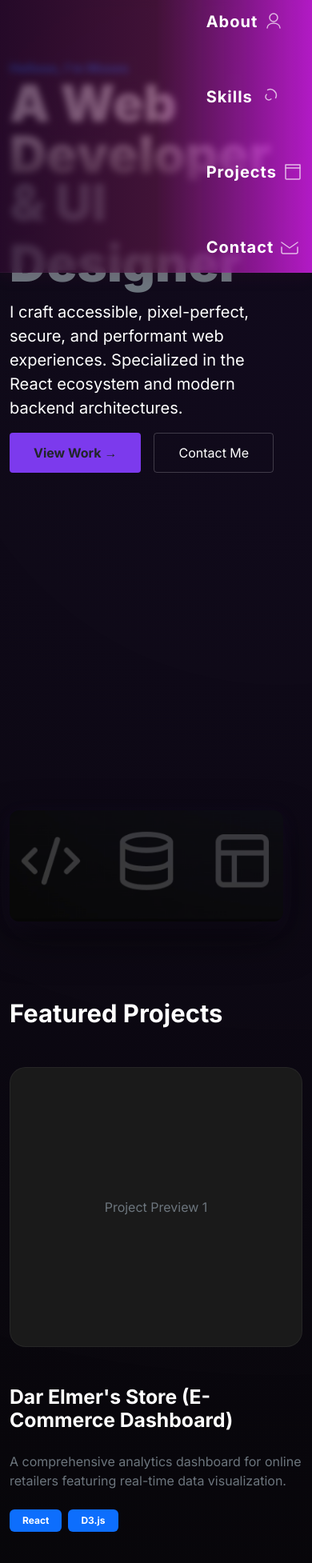
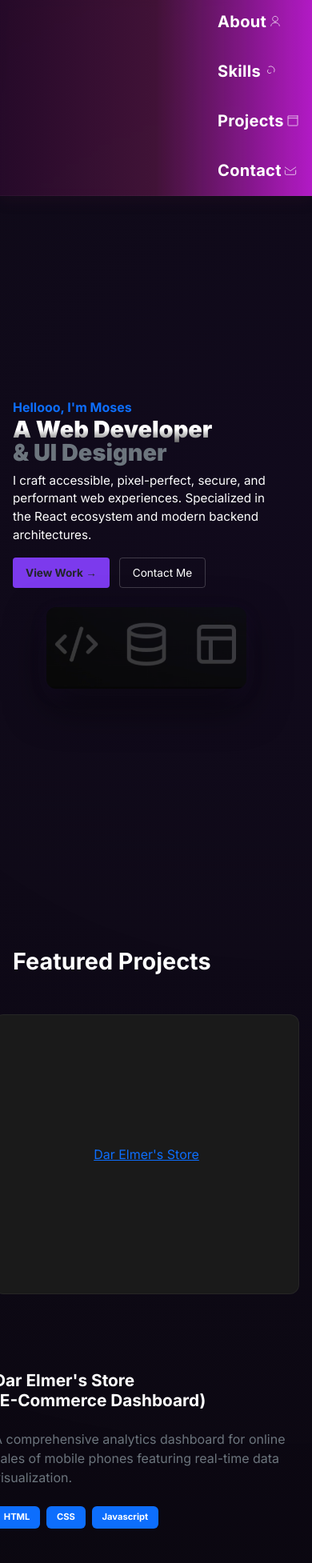
Before and after one commit to MoiscoD/My-Portfolio, a React (Vite) app: page / in a window 390 px wide. Shown: the top 1954 px of the page at 80% size. Built offline with nearby package versions, Linux system fonts and the light colour scheme.

Commit message:
third ccommit

```diff
--- a/src/App.css
+++ b/src/App.css
@@ -116,3 +116,237 @@ body {
   box-shadow: 0 20px 50px rgba(5, 5, 5, 0.6), 0 6px 24px rgba(124, 58, 237, 0.08);
   object-fit: cover;
 }
+
+/* ===== RESPONSIVE MEDIA QUERIES ===== */
+
+/* Tablets and small devices (768px and below) */
+@media (max-width: 768px) {
+  body {
+    margin-top: 5vh;
+  }
+
+  /* Navbar adjustments */
+  .navbar {
+    padding: 1rem 0;
+  }
+
+  .nav-link {
+    font-size: 0.7rem;
+    letter-spacing: 0.5px;
+  }
+
+  .nav-icon {
+    width: 1.2rem;
+    height: 1.2rem;
+    margin-left: 0.3rem;
+  }
+
+  /* Hero section typography */
+  .hero-title-top,
+  .hero-title-bottom {
+    font-size: calc(1.5rem + 3vw);
+  }
+
+  .hero-title-bottom {
+    margin-top: -5px;
+  }
+
+  /* Hero text content */
+  .hero-image {
+    margin-top: 2rem;
+    max-width: 280px;
+    display: block;
+    margin-left: auto;
+    margin-right: auto;
+  }
+
+  /* Cards */
+  .custom-card {
+    padding: 20px;
+    border-radius: 15px;
+  }
+
+  .skill-badge {
+    padding: 6px 12px;
+    font-size: 0.75rem;
+  }
+
+  /* Buttons */
+  .btn-work,
+  .btn-contact {
+    padding: 10px 20px;
+    font-size: 0.9rem;
+  }
+}
+
+/* Mobile devices (576px and below) */
+@media (max-width: 576px) {
+  body {
+    margin-top: 0;
+  }
+
+  /* Navbar for mobile */
+  .navbar {
+    padding: 0.5rem 0;
+    position: relative;
+  }
+
+  .navbar .container {
+    padding: 0 1rem;
+  }
+
+  .navbar-nav {
+    gap: 1rem !important;
+    margin-right: 0 !important;
+    flex-wrap: wrap;
+    justify-content: center;
+  }
+
+  .nav-link {
+    font-size: 0.65rem;
+    letter-spacing: 0.3px;
+  }
+
+  .nav-icon {
+    width: 1rem;
+    height: 1rem;
+    margin-left: 0.2rem;
+  }
+
+  /* Hero section */
+  .hero-title-top,
+  .hero-title-bottom {
+    font-size: calc(1.2rem + 2.5vw);
+    line-height: 1.1;
+  }
+
+  .hero-title-bottom {
+    margin-top: -3px;
+  }
+
+  /* Hero description text */
+  section.container > .row > .col-lg-6 p.lead {
+    font-size: 0.95rem;
+  }
+
+  /* Hero image mobile */
+  .hero-image {
+    margin-top: 1.5rem;
+    max-width: 100%;
+    max-width: 250px;
+    height: auto;
+  }
+
+  /* Buttons */
+  .btn-work,
+  .btn-contact {
+    padding: 8px 16px;
+    font-size: 0.85rem;
+    border-radius: 4px;
+  }
+
+  .d-flex.gap-3 {
+    gap: 0.75rem !important;
+    flex-wrap: wrap;
+  }
+
+  /* Cards */
+  .custom-card {
+    padding: 15px;
+    border-radius: 12px;
+    margin-bottom: 1.5rem;
+  }
+
+  .skill-badge {
+    padding: 5px 10px;
+    font-size: 0.7rem;
+    border-radius: 6px;
+  }
+
+  /* Section titles */
+  h2.display-5 {
+    font-size: 1.8rem;
+  }
+
+  h3.h2 {
+    font-size: 1.3rem;
+  }
+
+  /* Project section adjustments */
+  .row.g-5 {
+    gap: 1.5rem !important;
+  }
+
+  .col-lg-7,
+  .col-lg-5 {
+    padding-left: 0 !important;
+  }
+
+  .ps-lg-5 {
+    padding-left: 0 !important;
+  }
+
+  .custom-card[style*="height: '350px'"] {
+    height: 250px !important;
+  }
+
+  /* Badge adjustments */
+  .badge {
+    padding: 0.5rem 0.8rem !important;
+    font-size: 0.7rem;
+    margin-bottom: 0.5rem;
+  }
+
+  /* Container padding */
+  .container {
+    padding-left: 1rem;
+    padding-right: 1rem;
+  }
+
+  /* Section padding */
+  section.container {
+    padding-top: 1.5rem;
+    padding-bottom: 1.5rem;
+  }
+}
+
+/* Extra small devices (360px and below) */
+@media (max-width: 360px) {
+  .hero-title-top,
+  .hero-title-bottom {
+    font-size: calc(1rem + 2vw);
+  }
+
+  .hero-image {
+    max-width: 90%;
+  }
+
+  .nav-link {
+    font-size: 0.6rem;
+  }
+
+  h2.display-5 {
+    font-size: 1.5rem;
+  }
+
+  h3.h2 {
+    font-size: 1.1rem;
+  }
+
+  .btn-work,
+  .btn-contact {
+    padding: 6px 12px;
+    font-size: 0.75rem;
+  }
+}
+
+/* Large screens (1024px and above) - optimization */
+@media (min-width: 1024px) {
+  .hero-image {
+    margin-top: 50vh;
+  }
+
+  .nav-link {
+    font-size: 0.8rem;
+  }
+}
--- a/src/App.jsx
+++ b/src/App.jsx
@@ -3,7 +3,8 @@ import 'bootstrap/dist/css/bootstrap.min.css';
 import './App.css';
 import Hero from './Components/Hero';
 import Project from './Components/Project';
-
+import Skill from './Components/Skill';
+import Contact from './Components/Contact';
 
 function App() {
   return (
@@ -44,6 +45,9 @@ function App() {
 
 <Hero/>
 <Project/>
+<Skill/>
+<Contact/>
+
 
 
 
--- a/src/Components/Project.jsx
+++ b/src/Components/Project.jsx
@@ -12,19 +12,22 @@ const Project = () => {
           <div className="col-lg-7">
             <div className="custom-card p-0 overflow-hidden" style={{height: '350px', backgroundColor: '#1a1a1a'}}>
                <div className="w-100 h-100 d-flex align-items-center justify-content-center text-secondary">
-                  Project Preview 1
+                <a href="">  Dar Elmer's Store </a>
+
                </div>
             </div>
           </div>
 
           <div className="col-lg-5 ps-lg-5">
-            <h3 className="fw-bold h2">Dar Elmer's Store (E-Commerce Dashboard)</h3>
+            <h3 className="fw-bold h2">Dar Elmer's Store
+              <p>(E-Commerce Dashboard)</p></h3>
             <p className="text-secondary my-4">
-              A comprehensive analytics dashboard for online retailers featuring real-time data visualization.
+              A comprehensive analytics dashboard for online sales of mobile phones featuring real-time data visualization.
             </p>
             <div className="d-flex gap-2">
-              <span className="badge bg-primary px-3 py-2">React</span>
-              <span className="badge bg-primary px-3 py-2">D3.js</span>
+              <span className="badge bg-primary px-3 py-2">HTML</span>
+              <span className="badge bg-primary px-3 py-2">CSS</span>
+              <span className="badge bg-primary px-3 py-2">Javascript</span>
             </div>
           </div>
 
@@ -34,18 +37,19 @@ const Project = () => {
           <div className="col-lg-7">
             <div className="custom-card p-0 overflow-hidden" style={{height: '350px', backgroundColor: '#1a1a1a'}}>
                <div className="w-100 h-100 d-flex align-items-center justify-content-center text-secondary">
-                  Project Preview 1
+                  Todo List
                </div>
             </div>
           </div>
           <div className="col-lg-5 ps-lg-5">
             <h3 className="fw-bold h2">To-do List Web App</h3>
             <p className="text-secondary my-4">
-              A comprehensive analytics dashboard for online retailers featuring real-time data visualization.
+               Digital productivity tools designed to organize, prioritize, and track daily tasks and long-term goals to enhance efficiency and reduce mental load.
             </p>
             <div className="d-flex gap-2">
-              <span className="badge bg-primary px-3 py-2">React</span>
-              <span className="badge bg-primary px-3 py-2">D3.js</span>
+              <span className="badge bg-primary px-3 py-2">HMTL</span>
+              <span className="badge bg-primary px-3 py-2">cSS</span>
+              <span className="badge bg-primary px-3 py-2">Javascript</span>
             </div>
           </div>
         </div>
@@ -61,11 +65,13 @@ const Project = () => {
           <div className="col-lg-5 ps-lg-5">
             <h3 className="fw-bold h2">Currency Converter</h3>
             <p className="text-secondary my-4">
-              A comprehensive analytics dashboard for online retailers featuring real-time data visualization.
+               software tool, website, or application designed to instantly convert the value of one currency into another based on current, real-time, or historical exchange rates.
             </p>
             <div className="d-flex gap-2">
+              <span className="badge bg-primary px-3 py-2">HTML</span>
+              <span className="badge bg-primary px-3 py-2">CSS</span>
+              <span className="badge bg-primary px-3 py-2">Javascript</span>
               <span className="badge bg-primary px-3 py-2">React</span>
-              <span className="badge bg-primary px-3 py-2">D3.js</span>
             </div>
             </div>
           </div>
@@ -81,7 +87,7 @@ const Project = () => {
           <div className="col-lg-5 ps-lg-5">
             <h3 className="fw-bold h2">Management System</h3>
             <p className="text-secondary my-4">
-              A comprehensive analytics dashboard for online retailers featuring real-time data visualization.
+          a structured framework of policies, processes, and procedures used by organizations to plan, execute, and control business activities, ensuring objectives like quality, safety, or efficiency are met
             </p>
             <div className="d-flex gap-2">
               <span className="badge bg-primary px-3 py-2">React</span>
--- a/src/Components/Skills.jsx
+++ b/src/Talent.jsx
@@ -1,6 +1,6 @@
 import React from 'react';
 
-const MyArsenal = () => {
+const Talent = () => {
   const skillsData = [
     {
       category: "Frontend",
@@ -54,4 +54,4 @@ const MyArsenal = () => {
   );
 };
 
-export default MyArsenal;
+export default Talent;
```
